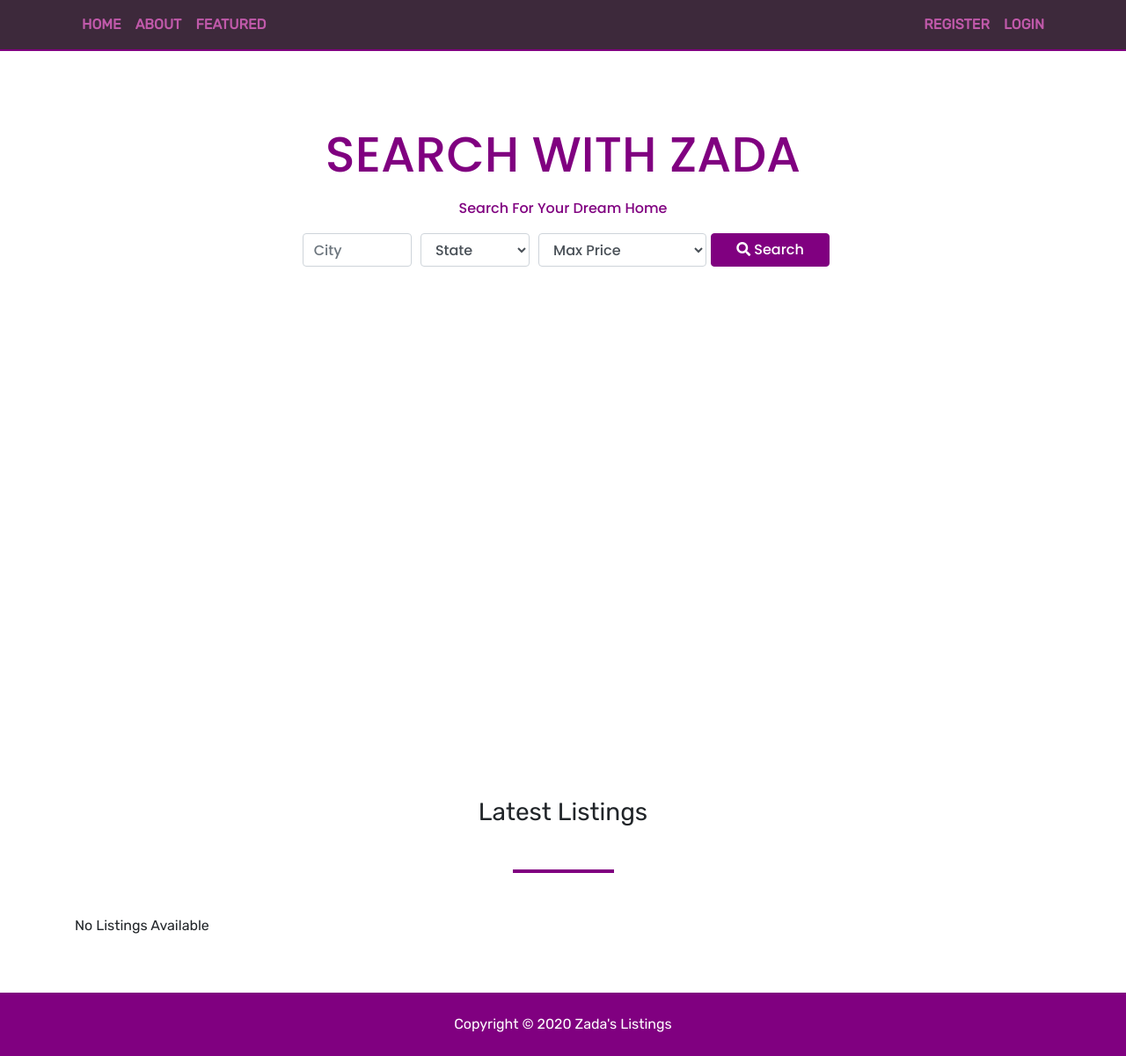
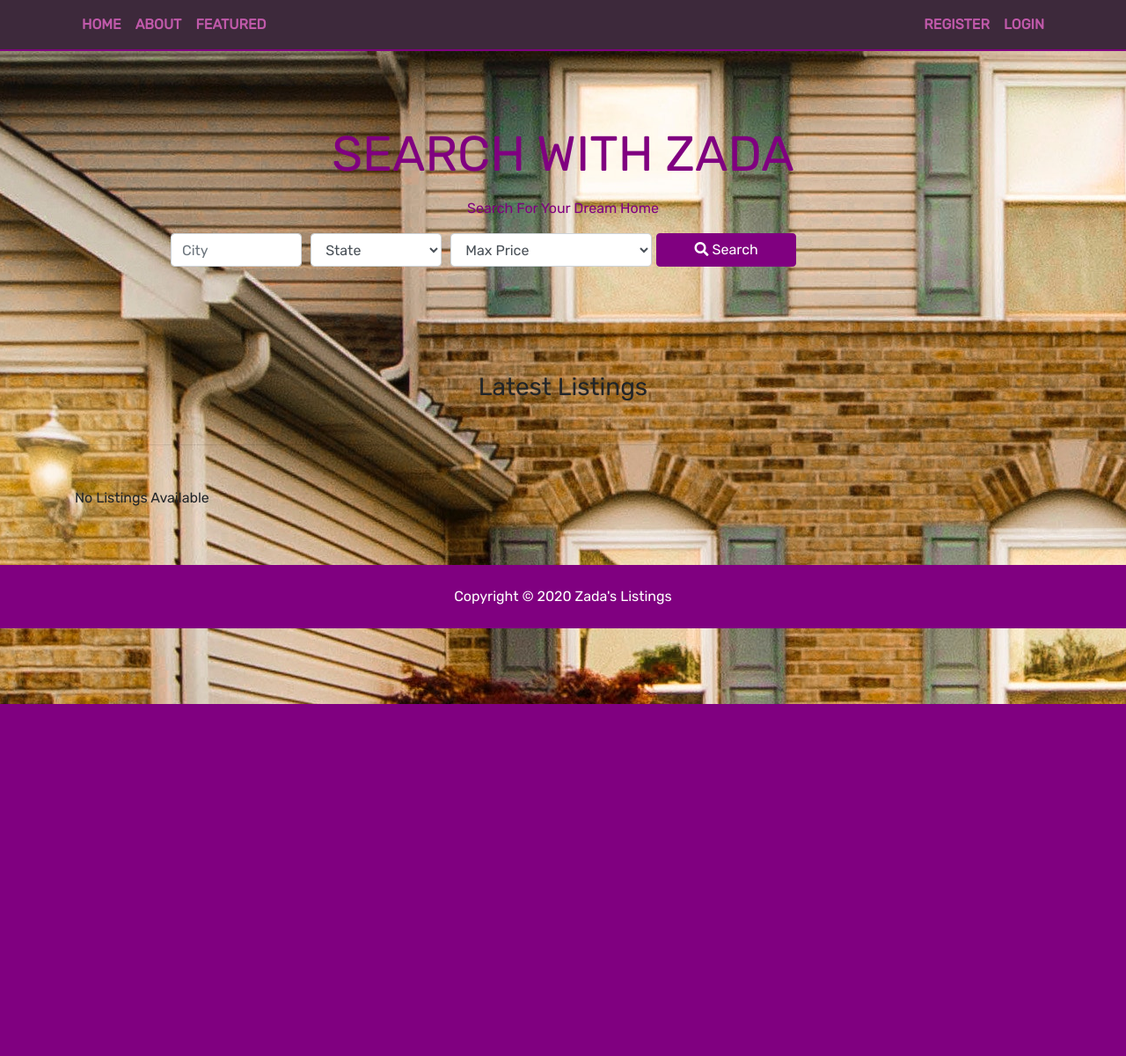
Before and after one commit to machinesandpixels/zadaslisting, a Django app: page / in a window 1280 px wide. Shown: the whole page at 88% size. After the commit the page ends 800 px from the top, so only its background shows below. Run offline with Django 3.2, Linux system fonts and the light colour scheme; data that the repository does not hold is empty; some libraries are stand-ins or nearby versions.

Commit message:
Refactoring home css with new colors and images

```diff
--- a/templates/base.html
+++ b/templates/base.html
@@ -10,7 +10,6 @@
   <link rel="stylesheet" href="{% static 'css/all.css' %}">
   <!-- Bootstrap -->
   <link rel="stylesheet" href="{% static 'css/end_result.css' %}">
-
   <!-- Lightbox -->
   <link rel="stylesheet" href="{% static 'css/lightbox.min.css' %}">
   <!-- Google Fonts -->
--- a/templates/pages_templates/index.html
+++ b/templates/pages_templates/index.html
@@ -8,7 +8,7 @@
 {% include 'partials/_alert.html'%}
 
  <!-- Showcase -->
- <section id="showcase">
+ <section id="showcase" class="showcase">
 
         <div class="container text-center">
           <div class="home-search p-5">
--- a/zadas_listings/static/css/custom.css
+++ b/zadas_listings/static/css/custom.css
@@ -1,21 +1,33 @@
 body {
   font-family: 'Rubik', sans-serif;
+  background-image: url('../img/showcase.jpg');
+  background-repeat: no-repeat;
+  /* background-attachment: fixed; */
+  background-position: center;
+  /* background-repeat: no-repeat; */
+  /* background-attachment: fixed; */
+  /* background-position: center; */
+
+    /* min-height: 800px; */
+    /* z-index: 0; */
+    /* no-repeat top center fixed cover */
+
 }
 
-img {
+/* img {
   width: 100%;
-}
+} */
 
 /* Keeps footer at the bottom */
-#login{
+/* #login{
 
   min-height: 750px;
-}
+} */
 
 /* Keeps footer at the bottom */
-.noListings{
+/* .noListings{
   min-height: 170px;
-}
+} */
 
 .navbar {
   background-color: rgba(61, 41, 59);
@@ -43,13 +55,14 @@ img {
   margin-right: 0.4rem;
 }
 
-#showcase {
-  background: url(../img/showcase.jpg) no-repeat top center fixed/cover;
-  min-height: 800px;
+/* .showcase {
+  background: url('../img/showcase.jpg') top no-repeat fixed;
+
   z-index: 0;
-}
 
-#showcase .home-search {
+} */
+
+/* #showcase .home-search {
   font-family: 'Poppins', sans-serif;
 }
 
@@ -123,4 +136,4 @@ img {
     margin-right: 15%;
   }
 
-}
+}  */
```
